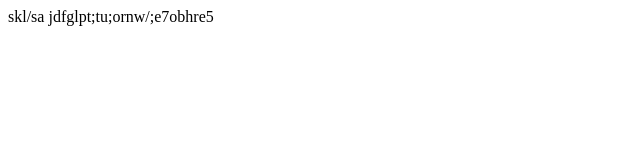
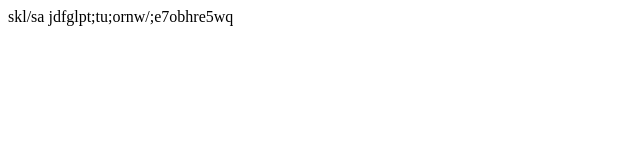
Before and after one commit to chengyu0830/new, a plain HTML site: page index.html in a window 1280 px wide. Shown: the full height of the page, 0-640 px from the left. Drawn offline with Linux system fonts and the light colour scheme.

Commit message:
A程序员第三次提交

```diff
--- a/index.html
+++ b/index.html
@@ -7,6 +7,6 @@
     <title>Document</title>
 </head>
 <body>
-    skl/sa jdfglpt;tu;ornw/;e7obhre5
+    skl/sa jdfglpt;tu;ornw/;e7obhre5wq
 </body>
 </html>
```
